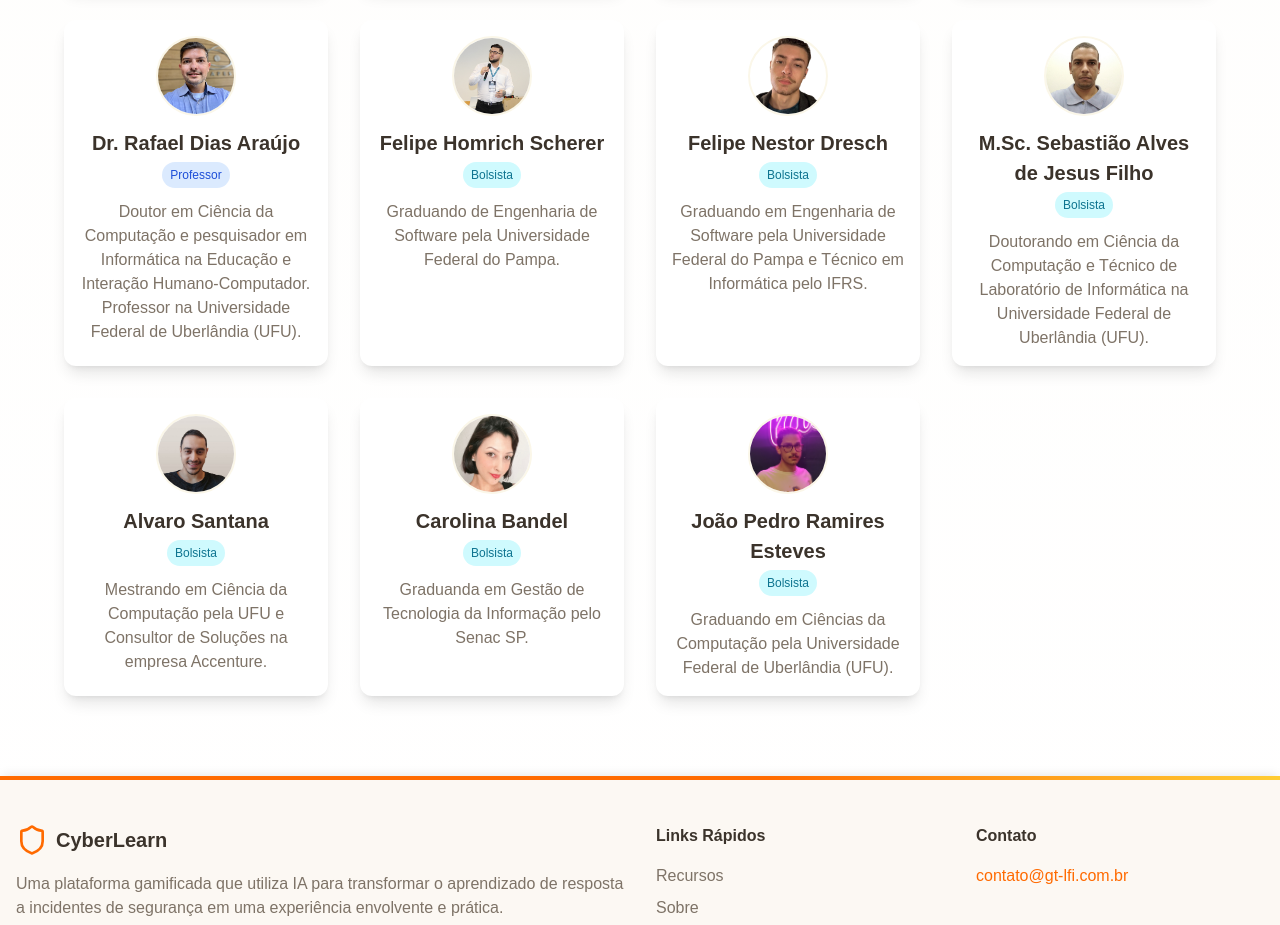
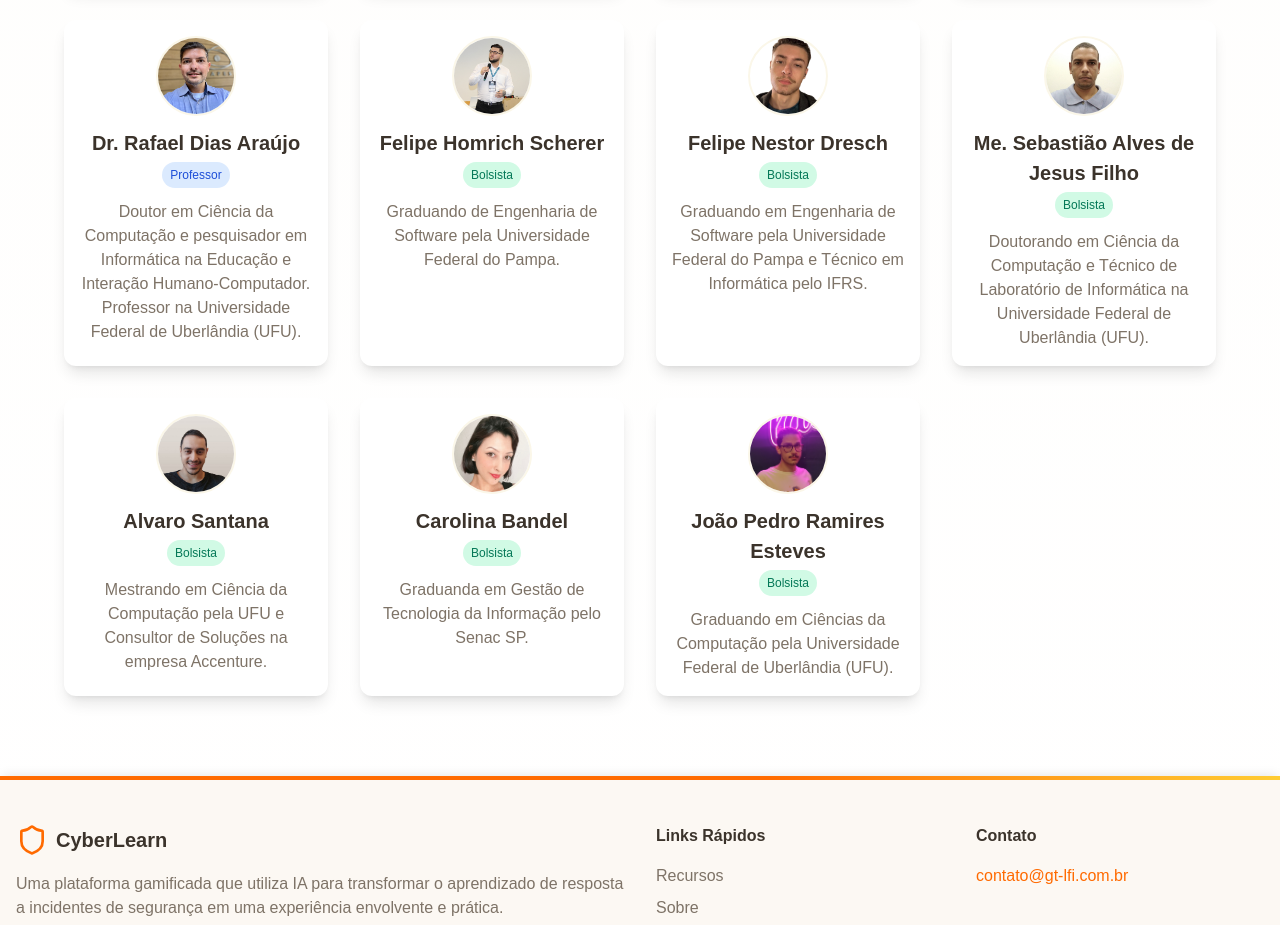
Before and after one commit to gt-rnp-lfi/gt-rnp-lfi.github.io, a Next.js app in the folder rnp-landingpage/: page / in a window 1280 px wide. Shown: the part 5880-6805 px from the top of the page. Built offline with nearby package versions, Linux system fonts and the light colour scheme.

Commit message:
refactor (ui): harmoniza cores e adequa títulos

```diff
--- a/rnp-landingpage/components/team-section.tsx
+++ b/rnp-landingpage/components/team-section.tsx
@@ -54,7 +54,7 @@ const teamMembers = [
     imageUrl: 'avatares/avatar-dresch.png'
   },
   {
-    name: 'M.Sc. Sebastião Alves de Jesus Filho',
+    name: 'Me. Sebastião Alves de Jesus Filho',
     role: 'Pesquisador',
     description: 'Doutorando em Ciência da Computação e Técnico de Laboratório de Informática na Universidade Federal de Uberlândia (UFU).',
     tags: ['Bolsista'],
@@ -135,7 +135,7 @@ export default function TeamSection() {
                               ? 'bg-purple-100 text-purple-700'
                               : tag === 'Professor'
                               ? 'bg-blue-100 text-blue-700'
-                              : 'bg-cyan-100 text-cyan-700'
+                              : 'bg-emerald-100 text-emerald-700' // alternativa: 'bg-cyan-100 text-cyan-700'
                           }`}
                         >
                           {tag}
```
